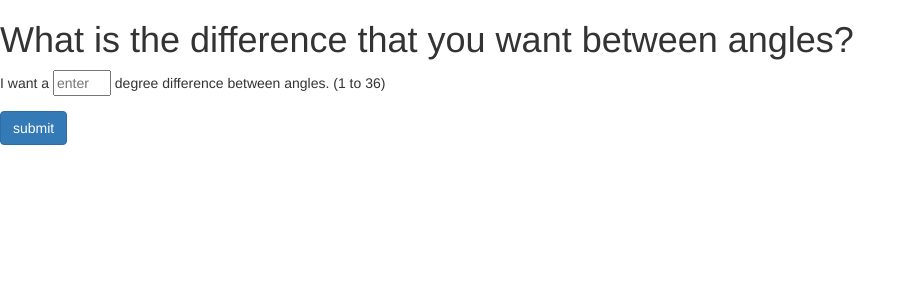
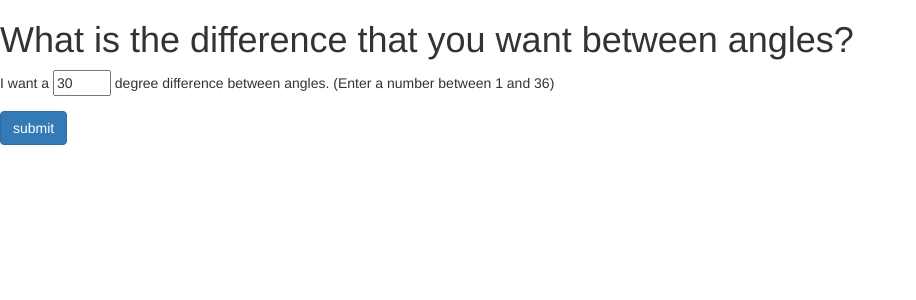
Before and after one commit to Josh-Arment/DAT-Angle-Practice, a Flask app: page / in a window 1280 px wide. Shown: the top 300 px of the page, without its empty margins (0-916 px from the left). Run offline with Flask 2, Linux system fonts and the light colour scheme; some libraries are stand-ins or nearby versions.

Commit message:
NumberStuff

```diff
--- a/templates/user_input.html
+++ b/templates/user_input.html
@@ -8,10 +8,11 @@
     <h1>What is the difference that you want between angles?</h1>
     <form method="POST" action="/">
         <div class="form-group">
-            <p>I want a <input type="number", name="variance" id="quantity" min="1" max="36" placeholder="enter number here" > degree difference between angles. (1 to 36) </p>
+            <p>I want a <input type="number", name="variance" id="quantity" min="1" max="36" value="30" > degree difference between angles. (Enter a number between 1 and 36) </p>
         </div>
         <input class="btn btn-primary" type="submit" value="submit">
     </form>
-    <!-- <img src="../content/example_angle.jpg"/> -->
+
 </body>
+<!-- <img src="example_angle.jpg"/> -->
 </html>
```
Also changed, not shown: example_angle.jpg (renamed from content/example_angle.jpg).
